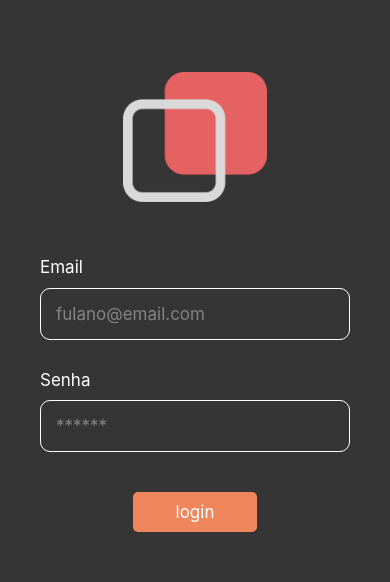
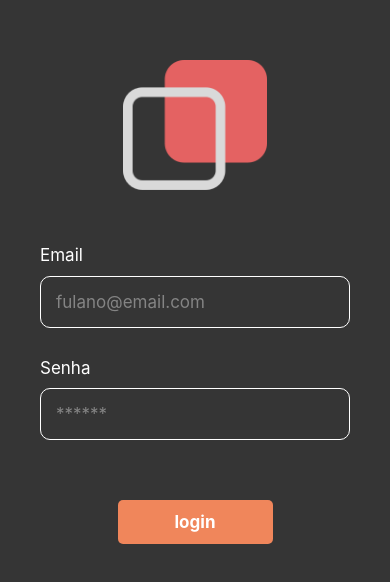
Before and after one commit to AlexsanderKevin/pi-5, a React Native app: screen /Login in a window 390 px wide. Shown: the part 120-702 px from the top of the page. Built offline with nearby package versions, Linux system fonts and the light colour scheme.

Commit message:
applied the button component to the login page

```diff
--- a/src/pages/Login/index.tsx
+++ b/src/pages/Login/index.tsx
@@ -6,6 +6,7 @@ import AsyncStorage from '@react-native-async-storage/async-storage'
 import { Text } from '@rneui/themed'
 import api from '../../services/api'
 import Input from '../../components/Input/Input'
+import ButtonMain from '../../components/ButtonMain/ButtonMain'
 
 export default function Login({navigation}) {
   const [username, setUsername] = useState(null)
@@ -68,9 +69,12 @@ export default function Login({navigation}) {
         secureTextEntry={true}
       />
 
-        <TouchableOpacity style={styles.buttonLogin} onPress={logar}>
-            <Text style={styles.titleButtonLogin}>login</Text>
-        </TouchableOpacity>
+        <ButtonMain
+          style={styles.buttonLogin}
+          onPress={logar}
+        >
+          login
+        </ButtonMain>
         <StatusBar style="auto" />
     </View>
   );
@@ -86,17 +90,8 @@ const styles = StyleSheet.create({
         rowGap: 5,
     },
     buttonLogin: {
-        marginTop: 10,
-        paddingVertical: 10,
-        width: '40%',
-        borderRadius: 5,
-        justifyContent: 'center',
-        alignItems: 'center',
-        backgroundColor: '#F0865B'
-    },
-    titleButtonLogin: {
-        color: '#FFF',
-        fontSize: 17
+        width: '50%',
+        marginTop: 30
     },
     item: {
       aspectRatio:1,
```
